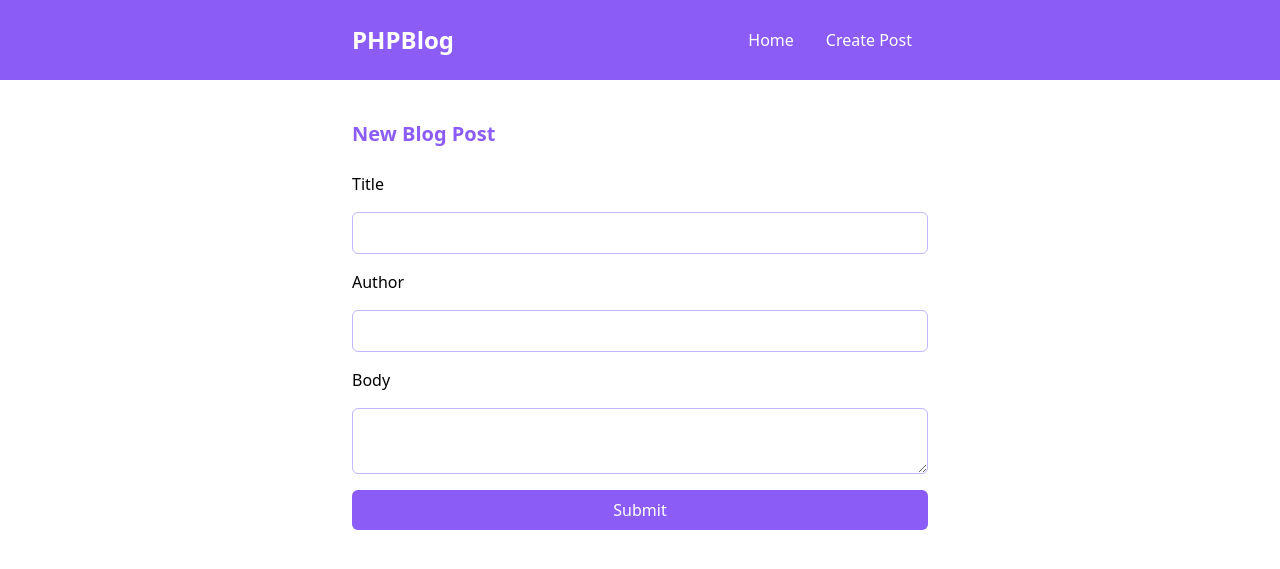
After one commit to sixtusagbo/php_class, a PHP site: page /phpblog/create.php in a window 1280 px wide. The commit adds this page. Shown: the top 569 px of the page. Run offline with PHP 8.4, Linux system fonts and the light colour scheme; some libraries are stand-ins or nearby versions.

Commit message:
Add create post feature

```diff
--- /dev/null
+++ b/day-14/phpblog/create.php
@@ -0,0 +1,84 @@
+<?php
+require('config/db.php');
+
+$message = "";
+$messageType = "error";
+
+if (isset($_POST['submit'])) {
+  $title = mysqli_real_escape_string($conn, $_POST['title']);
+  $author = mysqli_real_escape_string($conn, $_POST['author']);
+  $body = mysqli_real_escape_string($conn, $_POST['body']);
+
+  // Validate the form
+  if (empty($title) || empty($author) || empty($body)) {
+    $message = "Please fill in all fields";
+  } else {
+    // Create the query
+    $query = "INSERT INTO posts
+              (title, author, body)
+              VALUES ('$title', '$author', '$body')";
+
+    if (mysqli_query($conn, $query)) {
+      header('Location: ' . APP_URL);
+    } else {
+      $message = "Error: " . mysqli_error($conn);
+    }
+  }
+}
+
+?>
+
+<!DOCTYPE html>
+<html lang="en">
+
+<head>
+  <meta charset="UTF-8">
+  <meta name="viewport" content="width=device-width, initial-scale=1.0">
+  <title>PHPBlog</title>
+
+  <!-- Add tailwind css -->
+  <link href="https://cdn.jsdelivr.net/npm/tailwindcss@2.0.2/dist/tailwind.min.css" rel="stylesheet">
+</head>
+
+<body>
+  <nav class="bg-purple-500 p-6">
+    <div class="container mx-auto max-w-xl flex justify-between items-center">
+      <a href="<?= APP_URL ?>" class="text-white text-2xl font-bold">PHPBlog</a>
+      <ul class="flex">
+        <li><a href="<?= APP_URL ?>" class="text-white hover:text-gray-200 px-4">Home</a></li>
+        <li><a href="<?= APP_URL ?>create.php" class="text-white
+          hover:text-gray-200 px-4">Create Post</a></li>
+      </ul>
+    </div>
+  </nav>
+
+  <main class="container mx-auto max-w-xl mb-32 mt-10">
+    <h1 class="font-bold text-purple-500 text-xl mb-6">New Blog Post</h1>
+
+    <!-- Message -->
+    <?php if (!empty($message)): ?>
+      <?php
+      $messageClass = $messageType === 'error' ? 'bg-red-200 text-red-800' : 'bg-green-200 text-green-800';
+      ?>
+      <div class="<?= $messageClass ?> py-4 px-4 rounded-lg mb-4">
+        <?= $message ?>
+      </div>
+    <?php endif; ?>
+
+    <form method="POST" action="<?= $_SERVER['PHP_SELF'] ?>" class="flex flex-col gap-4">
+      <label for="title">Title</label>
+      <input type="text" name="title" id="title" class="p-2 border border-purple-300 rounded-md">
+
+      <label for="author">Author</label>
+      <input type="text" name="author" id="author" class="p-2 border border-purple-300 rounded-md">
+
+      <label for="body">Body</label>
+      <textarea name="body" id="body" class="p-2 border border-purple-300 rounded-md"></textarea>
+
+      <button type="submit" name="submit" class="bg-purple-500 hover:bg-purple-800 text-white p-2 rounded-md">Submit</button>
+    </form>
+  </main>
+
+</body>
+
+</html>
```
Also changed, not shown: day-14/phpblog/details.php (+12 -3 lines), day-14/phpblog/index.php (+11 -1 lines).
